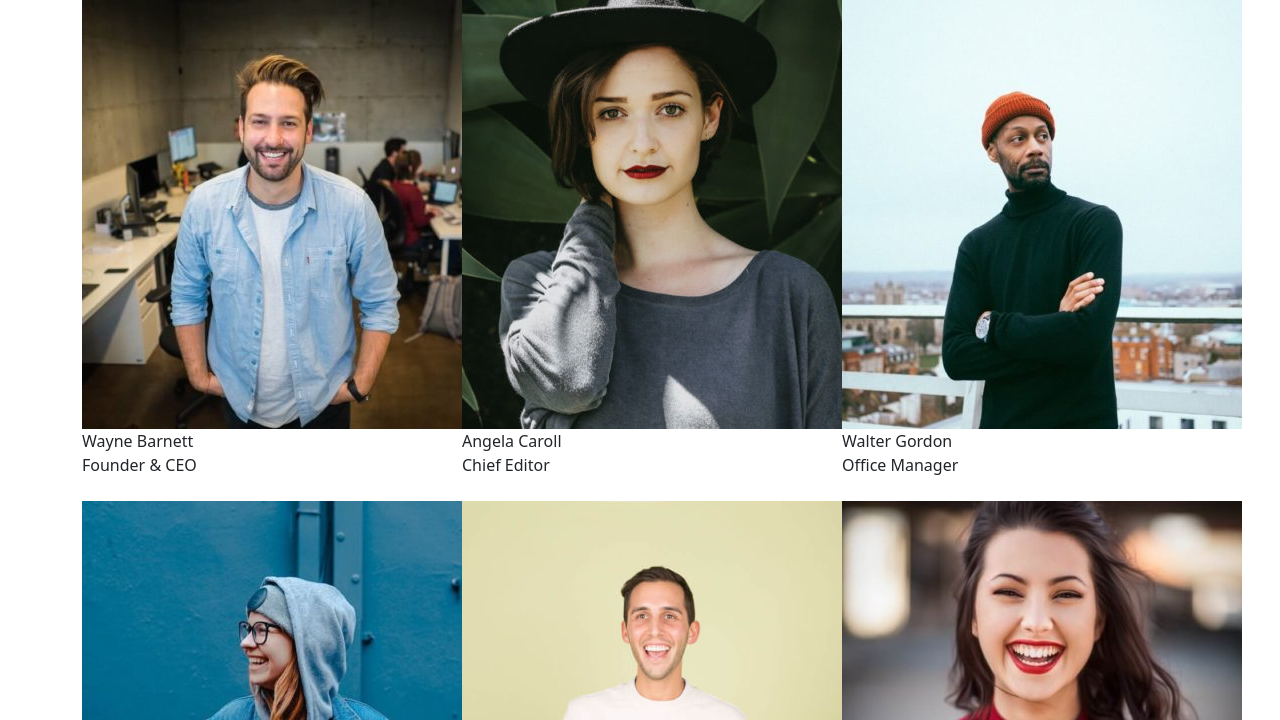
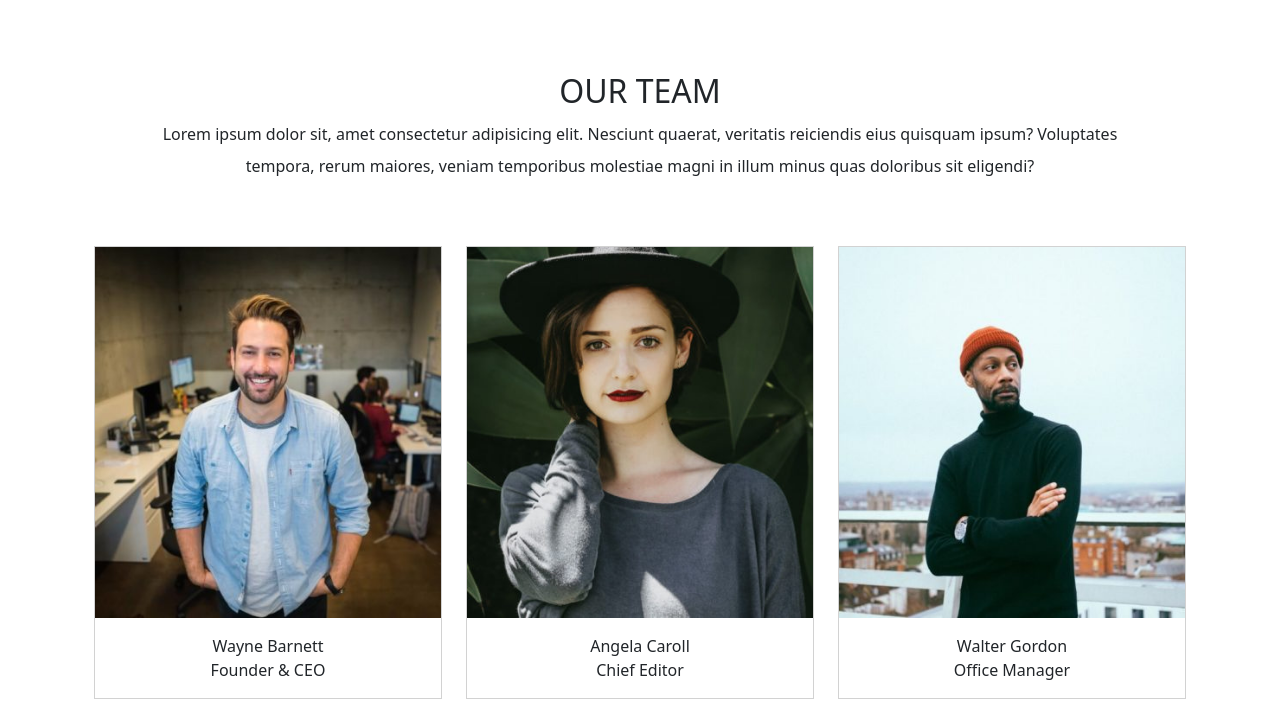
Before and after one commit to MLaz95/js-our-team, a plain HTML site: page index.html in a window 1280 px wide. Shown: the top 720 px of the page. Drawn offline with nearby package versions, Linux system fonts and the light colour scheme.

Commit message:
aggiunto stile cards

```diff
--- a/index.html
+++ b/index.html
@@ -9,7 +9,12 @@
 </head>
 <body>
 
-    <div class="container" id="container">
+    <div class="container p-4" id="container">
+        <header class="text-center p-5">
+            <h2 class="text-uppercase">Our Team</h2>
+            <p class="lh-lg">Lorem ipsum dolor sit, amet consectetur adipisicing elit. Nesciunt quaerat, veritatis reiciendis eius quisquam ipsum? Voluptates tempora, rerum maiores, veniam temporibus molestiae magni in illum minus quas doloribus sit eligendi?</p>
+        </header>
+
         <div id="row" class="row row-cols-1 row-cols-md-3 g-4">
 
         </div>
--- a/script.js
+++ b/script.js
@@ -36,10 +36,14 @@ const teamMembers = [
 for (i = 0; i < teamMembers.length; i++){
     const eachMember = teamMembers[i];
 
+    const newColElement = document.createElement('div')
+    newColElement.classList.add('col');
 
     const newCardElement = document.createElement('div');
+    newCardElement.classList.add('card', 'h-100', 'rounded-0')
 
     const memberInfo = document.createElement('div');
+    memberInfo.classList.add('card-body', 'text-center')
 
     for(let key in eachMember){
         console.log(eachMember[key]);
@@ -47,6 +51,7 @@ for (i = 0; i < teamMembers.length; i++){
         if(key == 'photo'){
             const photoElement = document.createElement('img');
             photoElement.setAttribute('src', `./img/${eachMember[key]}`);
+            photoElement.classList.add('card-img-top', 'rounded-0')
             newCardElement.prepend(photoElement);
         }else{
             memberInfo.innerHTML += `<div>${eachMember[key]}</div>`;
@@ -56,5 +61,7 @@ for (i = 0; i < teamMembers.length; i++){
 
 
     newCardElement.append(memberInfo);
-    rowElement.append(newCardElement);
+    newColElement.append(newCardElement);
+    rowElement.append(newColElement);
+
 };
```
